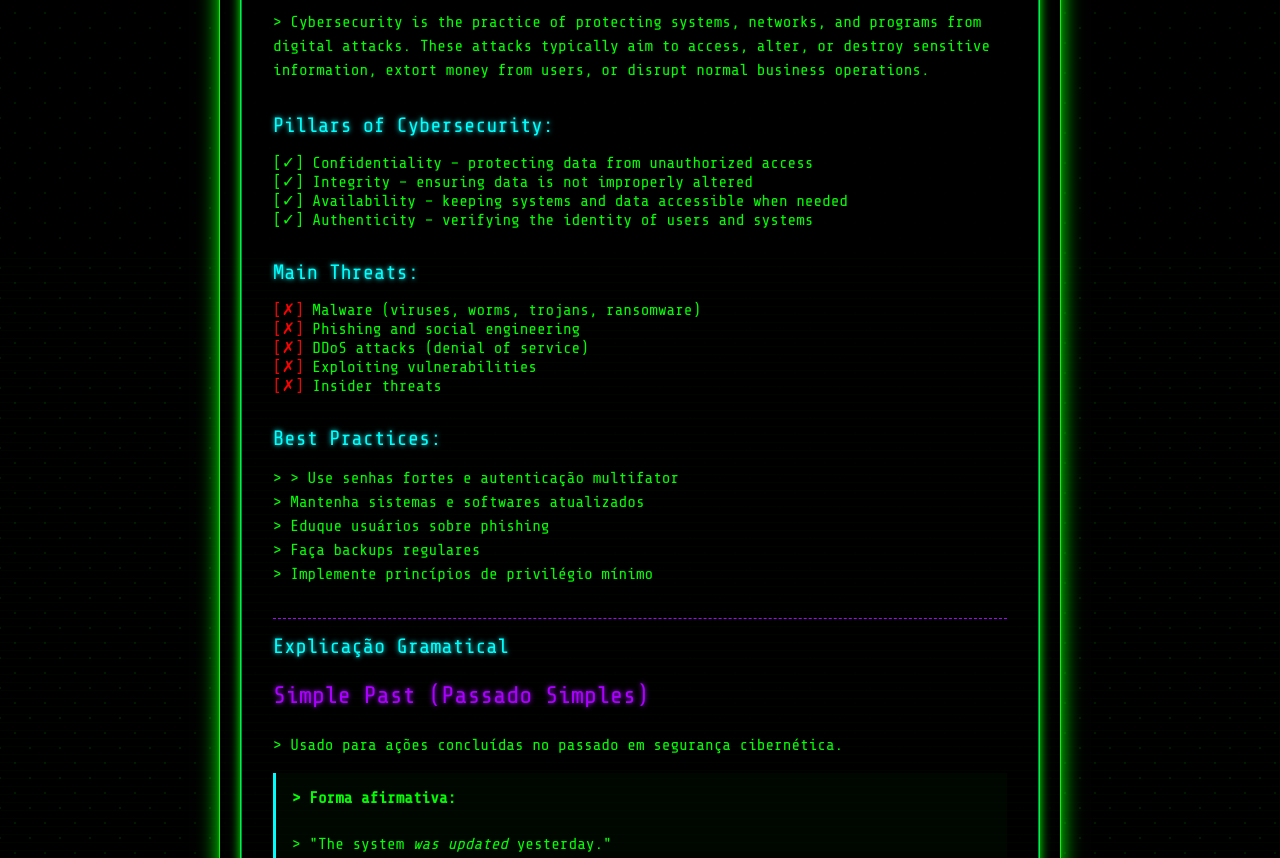
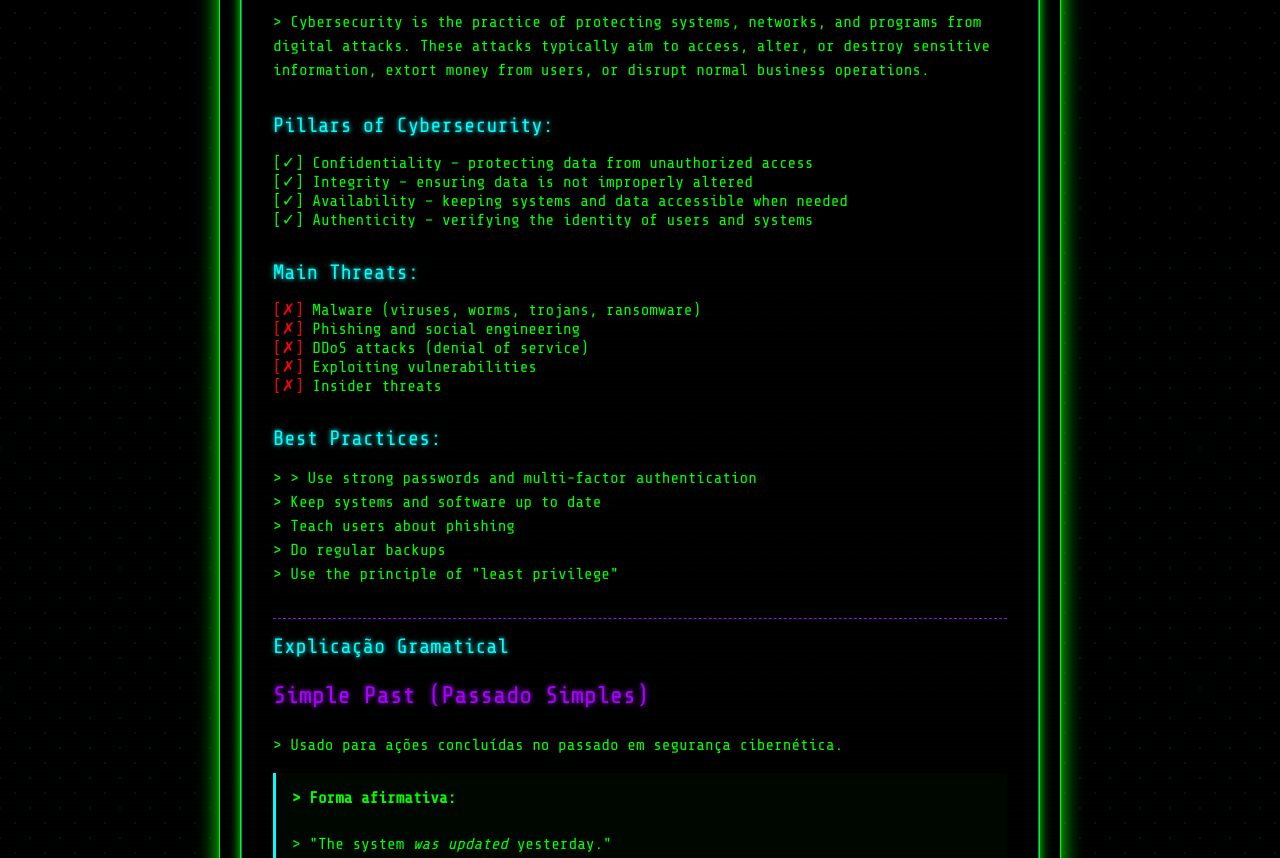
Before and after one commit to fernanda-avila/cibersecurity-quizz, a plain HTML site: page index.html in a window 1280 px wide. Shown: the part 242-1100 px from the top of the page. Drawn offline with nearby package versions, Linux system fonts and the light colour scheme.

Commit message:
Update index.html

```diff
--- a/index.html
+++ b/index.html
@@ -43,11 +43,11 @@
 
             <div class="info-section">
                 <div class="info-title">Best Practices:</div>
-                <p class="info-text terminal-line"> > Use senhas fortes e autenticação multifator<br>
-                > Mantenha sistemas e softwares atualizados<br>
-                > Eduque usuários sobre phishing<br>
-                > Faça backups regulares<br>
-                > Implemente princípios de privilégio mínimo</p>
+                <p class="info-text terminal-line"> > Use strong passwords and multi-factor authentication <br>
+                > Keep systems and software up to date<br>
+                > Teach users about phishing<br>
+                > Do regular backups <br>
+                > Use the principle of "least privilege" </p>
             </div>
 
             <div class="grammar-section">
```
